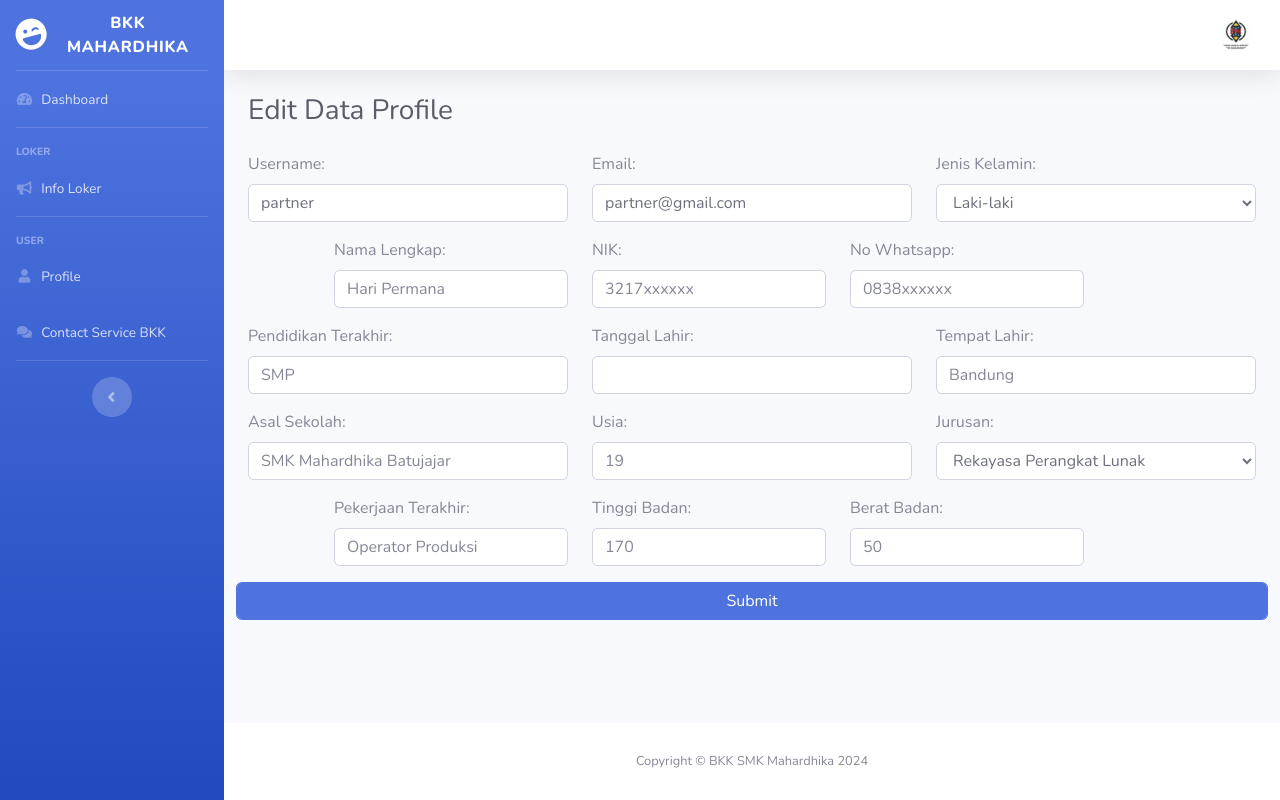
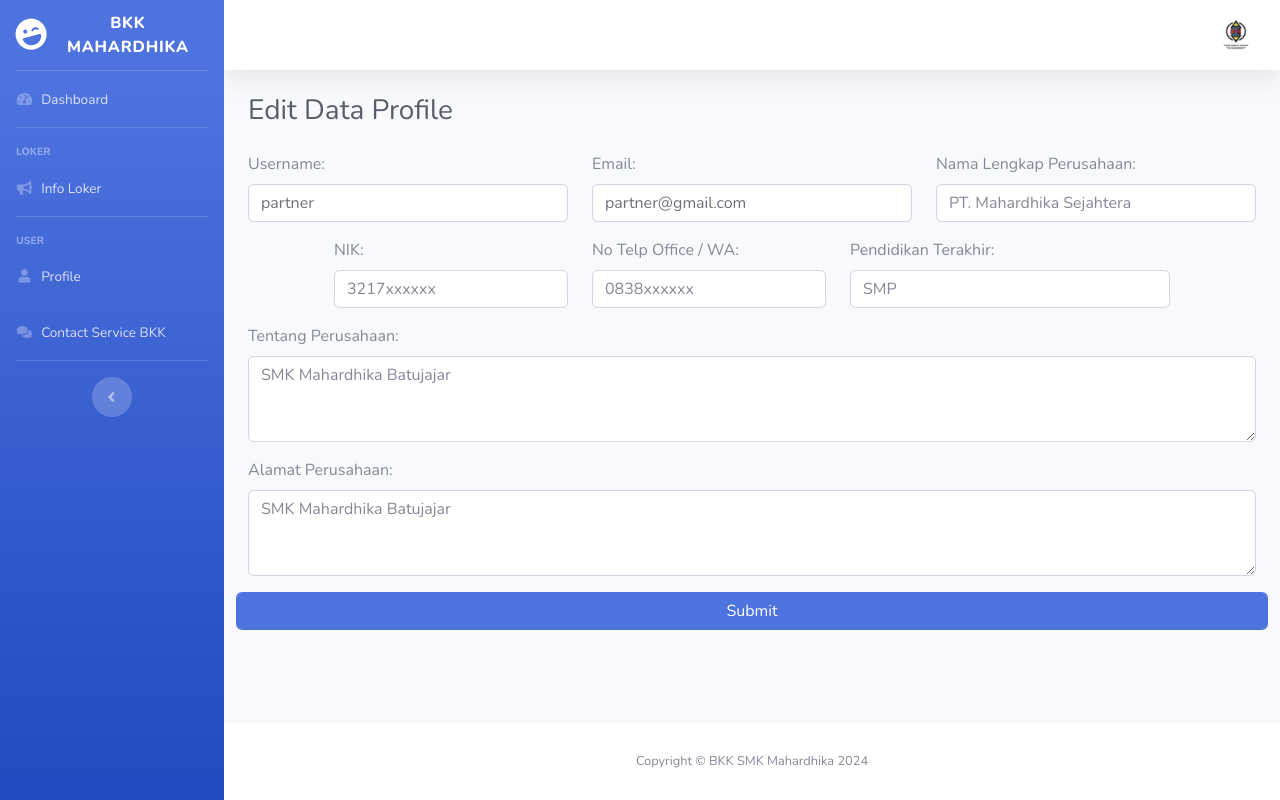
Before and after one commit to dmzhari/BKK, a PHP site: page /partner/edit_data_profile.php in a window 1280 px wide. Run offline with PHP 8.4, Linux system fonts and the light colour scheme; a user stored in the database is signed in; data comes from the database, SQL or seed files in the repository; data that the repository does not hold is empty; some libraries are stand-ins or nearby versions.

Commit message:
Just Small updated :D

```diff
--- a/partner/contact.php
+++ b/partner/contact.php
@@ -2,9 +2,9 @@
 include '../inc/function.database.php';
 include '../inc/function.default.php';
 
-cek_session('id_client', 'client', 'login.php');
+cek_session('id_partner', 'partner', '../user/login');
 
-$id   = $_SESSION['id_client'];
+$id   = $_SESSION['id_partner'];
 $user = myquery("SELECT * FROM tb_client WHERE id = '$id'");
 
 ?>
--- a/partner/edit_data_profile.php
+++ b/partner/edit_data_profile.php
@@ -60,46 +60,47 @@ $user = myquery("SELECT * FROM tb_partner WHERE id = '$id'");
                         <label for="email">Email:</label>
                         <input type="email" class="form-control" id="email" name="email" value="<?= $user[0]['email'] ?>" placeholder="example@example.com" required>
                     </div>
-                    <div class="form-group col-md-4">
+                    <!-- <div class="form-group col-md-4">
                         <label for="jl">Jenis Kelamin:</label>
                         <select id="jl" class="form-control" name="jenis_kelamin" required>
                             <option value="laki-laki">Laki-laki</option>
                             <option value="perempuan">Perempuan</option>
                         </select>
+                    </div> -->
+                    <div class="form-group col-md-4 ">
+                        <label for="nama_lengkap">Nama Lengkap Perusahaan:</label>
+                        <input type="text" class="form-control" id="nama_lengkap" name="nama_lengkap" value="<?= $user[0]['nama_lengkap'] ?>" placeholder="PT. Mahardhika Sejahtera" required>
                     </div>
                     <div class="form-group col-md-3 offset-md-1">
-                        <label for="nama_lengkap">Nama Lengkap:</label>
-                        <input type="text" class="form-control" id="nama_lengkap" name="nama_lengkap" value="<?= $user[0]['nama_lengkap'] ?>" placeholder="Hari Permana" required>
-                    </div>
-                    <div class="form-group col-md-3">
                         <label for="nik">NIK:</label>
                         <input type="text" class="form-control" id="nik" name="nik" value="<?= $user[0]['nik'] ?>" placeholder="3217xxxxxx" required>
                     </div>
                     <div class="form-group col-md-3">
-                        <label for="nowa">No Whatsapp:</label>
+                        <label for="nowa">No Telp Office / WA:</label>
                         <input type="text" class="form-control" id="nowa" name="nowa" value="<?= $user[0]['nowa'] ?>" placeholder="0838xxxxxx" required>
                     </div>
                     <div class="form-group col-md-4">
                         <label for="pendidikan">Pendidikan Terakhir:</label>
                         <input type="text" class="form-control" id="pendidikan" name="pendidikan" value="<?= $user[0]['pendidikan'] ?>" placeholder="SMP" required>
                     </div>
-                    <div class="form-group col-md-4">
+                    <!-- <div class="form-group col-md-4">
                         <label for="tgl">Tanggal Lahir:</label>
                         <input type="text" class="form-control" id="tgl" name="tanggal_lahir" value="<?= $user[0]['tanggal_lahir'] ?>" required>
+                    </div> -->
+                    <div class="form-group col-md-12">
+                        <label for="tentang">Tentang Perusahaan:</label>
+                        <textarea class="form-control" rows="3" id="astentangal" name="tentang_perusahaan" value="<?= $user[0]['asal_sekolah'] ?>" placeholder="SMK Mahardhika Batujajar" required></textarea>
                     </div>
-                    <div class="form-group col-md-4">
-                        <label for="tempat_lahir">Tempat Lahir:</label>
-                        <input type="text" class="form-control" id="tgl" name="tempat_lahir" value="<?= $user[0]['tempat_lahir'] ?>" placeholder="Bandung" required>
+                    <div class="form-group col-md-12">
+                        <label for="alamat_per">Alamat Perusahaan:</label>
+                        <textarea class="form-control" rows="3" id="alamat_per" name="alamat_perusahaan
+                        " value="<?= $user[0]['asal_sekolah'] ?>" placeholder="SMK Mahardhika Batujajar" required></textarea>
                     </div>
-                    <div class="form-group col-md-4">
-                        <label for="asal">Asal Sekolah:</label>
-                        <input type="text" class="form-control" id="asal" name="asal_sekolah" value="<?= $user[0]['asal_sekolah'] ?>" placeholder="SMK Mahardhika Batujajar" required>
-                    </div>
-                    <div class="form-group col-md-4">
+                    <!-- <div class="form-group col-md-4">
                         <label for="usia">Usia:</label>
                         <input type="text" class="form-control" id="usia" name="usia" value="<?= $user[0]['usia'] ?>" placeholder="19" required>
-                    </div>
-                    <div class="form-group col-md-4">
+                    </div> -->
+                    <!-- <div class="form-group col-md-4">
                         <label for="jurusan">Jurusan:</label>
                         <select id="jurusan" class="form-control" name="jurusan" required>
                             <option value="RPL">Rekayasa Perangkat Lunak</option>
@@ -108,8 +109,8 @@ $user = myquery("SELECT * FROM tb_partner WHERE id = '$id'");
                             <option value="TKR">Teknik Kendaraan Ringan</option>
                             <option value="TBSM">Teknik dan Bisnis Sepeda Motor</option>
                         </select>
-                    </div>
-                    <div class="form-group col-md-3 offset-md-1">
+                    </div> -->
+                    <!-- <div class="form-group col-md-3 offset-md-1">
                         <label for="pekerjaan_terakhir">Pekerjaan Terakhir:</label>
                         <input type="text" class="form-control" id="pekerjaan_terakhir" name="pekerjaan_terakhir" value="<?= $user[0]['pekerjaan_terakhir'] ?>" placeholder="Operator Produksi" required>
                     </div>
@@ -120,7 +121,7 @@ $user = myquery("SELECT * FROM tb_partner WHERE id = '$id'");
                     <div class="form-group col-md-3">
                         <label for="berat_badan">Berat Badan:</label>
                         <input type="text" class="form-control" id="berat_badan" name="berat_badan" value="<?= $user[0]['berat_badan'] ?>" placeholder="50" required>
-                    </div>
+                    </div> -->
                     <button type="button" id="submit" class="btn btn-primary form-control">Submit</button>
                 </div>
             </form>
--- a/partner/proses_edit_data.php
+++ b/partner/proses_edit_data.php
@@ -2,7 +2,7 @@
 require_once '../inc/function.database.php';
 require_once '../inc/function.default.php';
 
-cek_session('id_client', 'client', 'login.php');
+cek_session('id_partner', 'partner', '../user/login');
 
 if (isset($_POST['username'])) {
     $id             = $conn->real_escape_string($_POST['id_user']);
--- a/partner/upload_cv.php
+++ b/partner/upload_cv.php
@@ -2,9 +2,9 @@
 include '../inc/function.database.php';
 include '../inc/function.default.php';
 
-cek_session('id_client', 'client', 'login.php');
+cek_session('id_partner', 'partner', '../user/login');
 
-$id   = $_SESSION['id_client'];
+$id   = $_SESSION['id_partner'];
 $user = myquery("SELECT * FROM tb_client WHERE id = '$id'");
 ?>
 <!DOCTYPE html>
```
Also changed, not shown: user/contact.php (+11 -5 lines).
